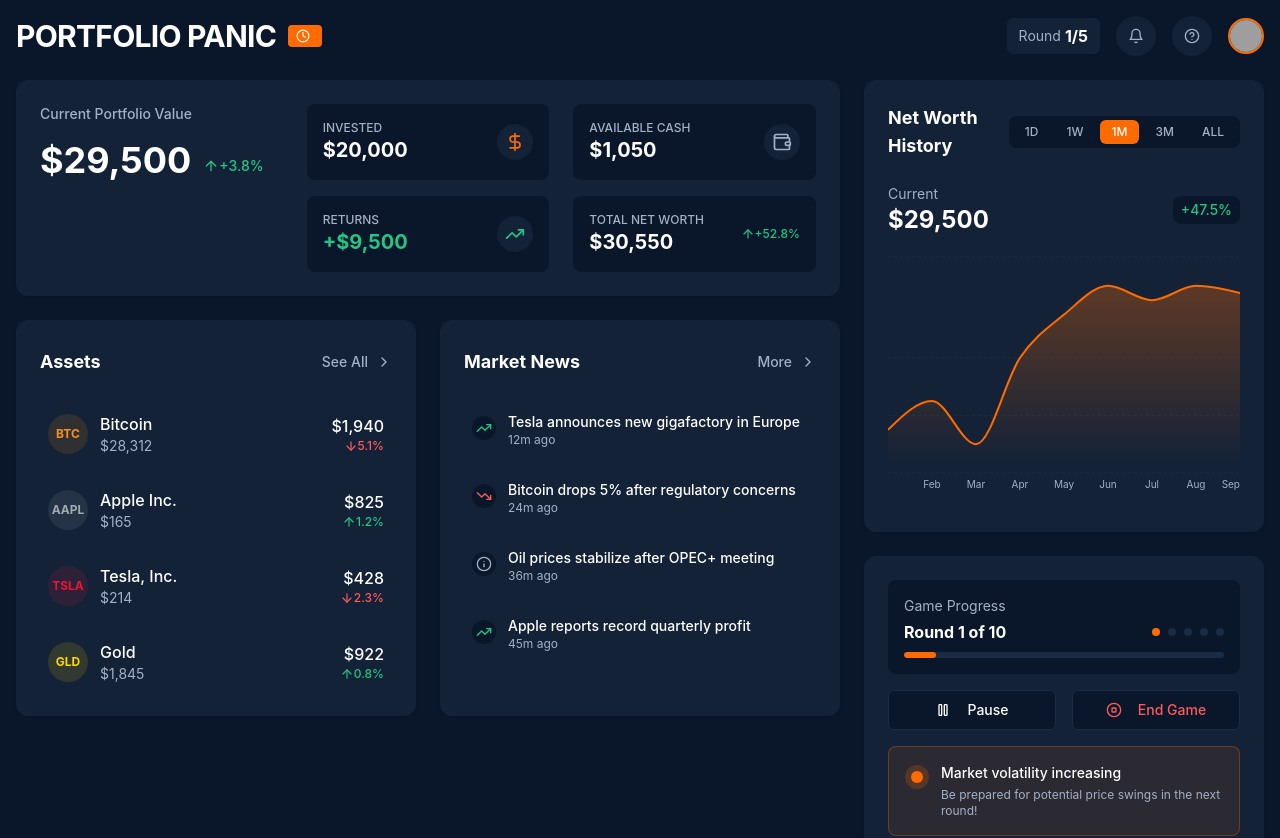
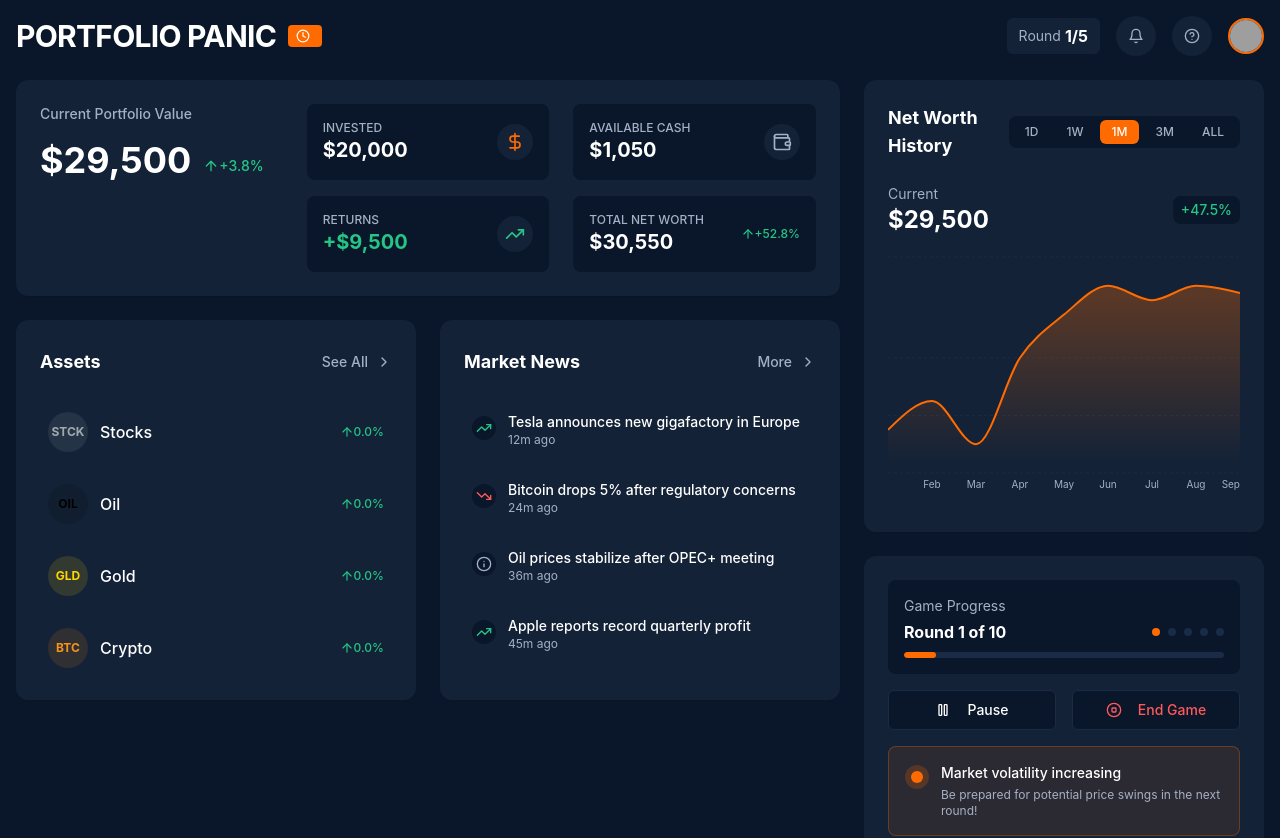
Before and after one commit to NgoTomek/radiant-react-flow, a React (Vite) app: page /game in a window 1280 px wide. Shown: the top 838 px of the page. Built offline with nearby package versions, Linux system fonts and the light colour scheme; grey boxes are pictures that could not be loaded.

Commit message:
Update Holdings.tsx

```diff
--- a/src/components/dashboard/Holdings.tsx
+++ b/src/components/dashboard/Holdings.tsx
@@ -1,59 +1,67 @@
-
 import React from 'react';
 import { ArrowDown, ArrowUp, ChevronRight } from 'lucide-react';
 import { Card, CardContent, CardHeader } from '@/components/ui/card';
 import { Button } from '@/components/ui/button';
+import { useGame } from '@/context/GameContext';
 
-type Holding = {
-  id: number;
-  name: string;
-  symbol: string;
-  price: string;
-  change: number;
-  value: string;
-  color: string;
-};
+interface HoldingsProps {
+  onAssetClick: (asset: string) => void;
+}
 
-const holdingsData: Holding[] = [
-  {
-    id: 1,
-    name: 'Bitcoin',
-    symbol: 'BTC',
-    price: '$28,312',
-    change: -5.1,
-    value: '$1,940',
-    color: '#F7931A',
-  },
-  {
-    id: 2,
-    name: 'Apple Inc.',
-    symbol: 'AAPL',
-    price: '$165',
-    change: 1.2,
-    value: '$825',
-    color: '#A2AAAD',
-  },
-  {
-    id: 3,
-    name: 'Tesla, Inc.',
-    symbol: 'TSLA',
-    price: '$214',
-    change: -2.3,
-    value: '$428',
-    color: '#E31937',
-  },
-  {
-    id: 4,
-    name: 'Gold',
-    symbol: 'GLD',
-    price: '$1,845',
-    change: 0.8,
-    value: '$922',
-    color: '#FFD700',
-  },
-];
+const Holdings = ({ onAssetClick }: HoldingsProps) => {
+  const { assetPrices, assetData, formatCurrency, priceHistory } = useGame();
 
-const Holdings = () => {
+  // Create holdings array from game state
+  const holdings = Object.keys(assetPrices).map(assetKey => {
+    const asset = assetKey as 'stocks' | 'oil' | 'gold' | 'crypto';
+    const history = priceHistory[asset] || [];
+    const price = assetPrices[asset];
+    const quantity = assetData.quantities[asset] || 0;
+    const value = quantity * price;
+
+    // Calculate change percentage based on price history
+    let change = 0;
+    if (history.length > 1) {
+      const previousPrice = history[history.length - 2];
+      change = ((price - previousPrice) / previousPrice) * 100;
+    }
+
+    // Get color and symbol based on asset type
+    let color, symbol;
+    switch(asset) {
+      case 'stocks':
+        color = '#A2AAAD';
+        symbol = 'STCK';
+        break;
+      case 'oil':
+        color = '#000000';
+        symbol = 'OIL';
+        break;
+      case 'gold':
+        color = '#FFD700';
+        symbol = 'GLD';
+        break;
+      case 'crypto':
+        color = '#F7931A';
+        symbol = 'BTC';
+        break;
+      default:
+        color = '#A2AAAD';
+        symbol = asset.substring(0, 4).toUpperCase();
+    }
+
+    return {
+      id: asset,
+      name: asset.charAt(0).toUpperCase() + asset.slice(1),
+      symbol,
+      price: formatCurrency(price),
+      change,
+      value: formatCurrency(value),
+      color,
+      quantity
+    };
+  });
+
   return (
     <Card className="bg-[#132237] border-none rounded-xl overflow-hidden">
       <CardHeader className="p-6 pb-0">
@@ -67,8 +75,12 @@ const Holdings = () => {
       </CardHeader>
       <CardContent className="p-6">
         <div className="space-y-4">
-          {holdingsData.map((holding) => (
-            <HoldingItem key={holding.id} holding={holding} />
+          {holdings.map((holding) => (
+            <HoldingItem
+              key={holding.id}
+              holding={holding}
+              onClick={() => onAssetClick(holding.id)}
+            />
           ))}
         </div>
       </CardContent>
@@ -76,13 +88,29 @@ const Holdings = () => {
   );
 };
 
-const HoldingItem = ({ holding }: { holding: Holding }) => {
+const HoldingItem = ({ holding, onClick }: {
+  holding: {
+    id: string;
+    name: string;
+    symbol: string;
+    price: string;
+    change: number;
+    value: string;
+    color: string;
+    quantity: number;
+  };
+  onClick: () => void;
+}) => {
   const isNegative = holding.change < 0;
 
   return (
-    <div className="flex justify-between items-center hover:bg-[#1A2B45] p-2 rounded-lg transition-colors duration-200">
+    <div
+      className="flex justify-between items-center hover:bg-[#1A2B45] p-2 rounded-lg transition-colors duration-200 cursor-pointer"
+      onClick={onClick}
+    >
       <div className="flex items-center gap-3">
-        <div className="w-10 h-10 rounded-full flex items-center justify-center" style={{ backgroundColor: `${holding.color}20`, color: holding.color }}>
+        <div className="w-10 h-10 rounded-full flex items-center justify-center"
+             style={{ backgroundColor: `${holding.color}20`, color: holding.color }}>
           <span className="font-bold text-xs">{holding.symbol}</span>
         </div>
         <div>
@@ -95,7 +123,7 @@ const HoldingItem = ({ holding }: { holding: Holding }) => {
         <div className="text-white font-medium">{holding.value}</div>
         <div className={`flex items-center ${isNegative ? 'text-dashboard-negative' : 'text-dashboard-positive'}`}>
           {isNegative ? <ArrowDown size={14} /> : <ArrowUp size={14} />}
-          <span className="text-xs font-medium">{Math.abs(holding.change)}%</span>
+          <span className="text-xs font-medium">{Math.abs(holding.change).toFixed(1)}%</span>
         </div>
       </div>
     </div>
```
